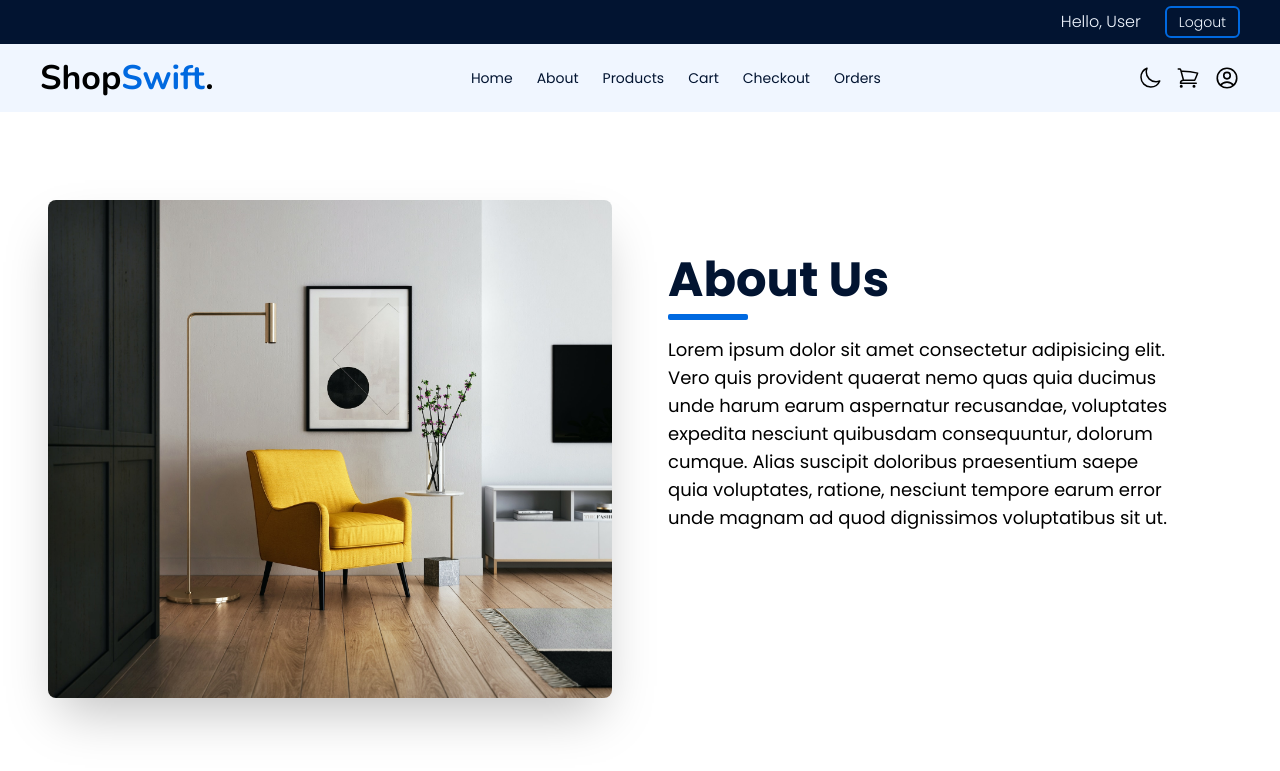
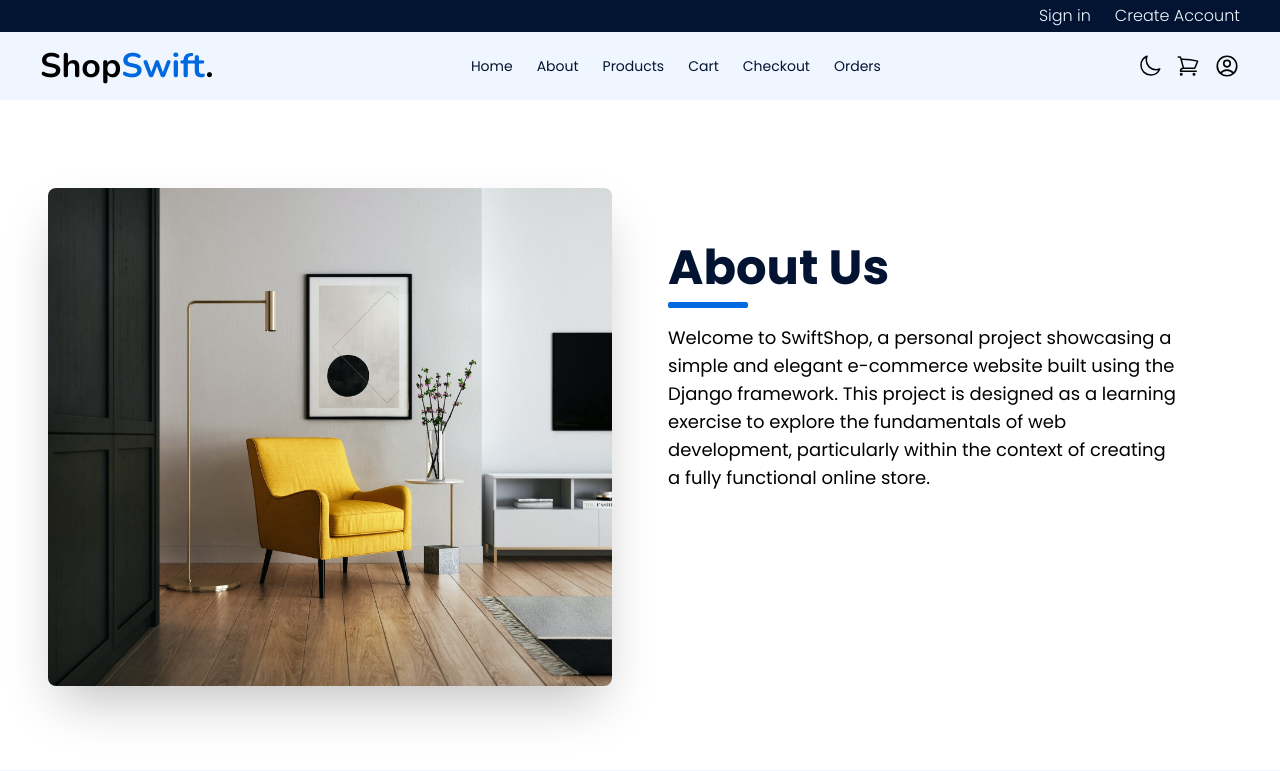
Before and after one commit to sam4web/shopswift, a Django app: page /about/ in a window 1280 px wide. Shown: the top 771 px of the page. Run offline with Django 5.2, Linux system fonts and the light colour scheme; style sheets or scripts are compiled from the project's sources.

Commit message:
styling & content change in templates

```diff
--- a/template/components/header.html
+++ b/template/components/header.html
@@ -3,23 +3,22 @@
     <div class="max-w-7xl w-full mx-auto px-4 lg:px-10 py-1.5">
       <ul
         class="text-light flex justify-center items-center sm:justify-end space-x-6 text-sm md:text-[16px] font-light">
-        <!--
-      <li>
-      <a href="./login.html" class="hover:underline">Sign in</a>
-      </li>
-      <li>
-      <a href="./register.html" class="hover:underline">Create Account</a>
-      </li>
 
-      -->
-        <li>Hello, User</li>
+        <li>
+          <a href="{% url 'core:login' %}" class="hover:underline">Sign in</a>
+        </li>
+        <li>
+          <a href="{% url 'core:register' %}" class="hover:underline">Create Account</a>
+        </li>
+
+        <!-- <li>Hello, User</li>
         <li>
           <a>
             <button class="text-sm text-light px-3 py-1 rounded-md border-primary border-2 transition">
               Logout
             </button>
           </a>
-        </li>
+        </li> -->
       </ul>
     </div>
   </nav>
--- a/template/core/about.html
+++ b/template/core/about.html
@@ -16,12 +16,10 @@
                     About Us
                 </h1>
                 <p class="font-normal text-base lg:text-lg dark:text-light">
-                    Lorem ipsum dolor sit amet consectetur adipisicing elit. Vero quis
-                    provident quaerat nemo quas quia ducimus unde harum earum aspernatur
-                    recusandae, voluptates expedita nesciunt quibusdam consequuntur,
-                    dolorum cumque. Alias suscipit doloribus praesentium saepe quia
-                    voluptates, ratione, nesciunt tempore earum error unde magnam ad quod
-                    dignissimos voluptatibus sit ut.
+                    Welcome to SwiftShop, a personal project showcasing a simple and elegant e-commerce website built
+                    using the Django framework. This project is designed as a learning exercise to explore the
+                    fundamentals of web development, particularly within the context of creating a fully functional
+                    online store.
                 </p>
             </div>
         </div>
--- a/template/core/cart.html
+++ b/template/core/cart.html
@@ -43,7 +43,7 @@
     <div class="flex flex-wrap md:flex-col gap-6 col-span-2 lg:col-span-3">
       <template x-for="i in 4" x-data>
         <div
-          class="shadow-md rounded-lg p-5 space-y-3 lg:space-y-0 lg:space-x-7 text-center bg-white dark:bg-primary-dark flex-col lg:flex-row flex items-start">
+          class="shadow-md rounded-lg p-5 space-y-3 lg:space-y-0 lg:space-x-7 text-center bg-white dark:bg-primary-dark flex-col lg:flex-row flex items-start transition">
           <img x-bind:src="`./src/assets/product-0${i}.jpg`" class="rounded-md lg:w-1/3" alt="" />
           <div class="text-left flex-1 space-y-2 md:space-y-5">
             <div class="lg:flex justify-between">
--- a/template/core/order.html
+++ b/template/core/order.html
@@ -15,7 +15,7 @@
     <section>
         <div class="relative overflow-x-auto rounded-lg">
             <table class="w-full text-base text-left text-gray-500 dark:text-gray-400">
-                <thead class="text-base text-gray bg-gray-50 dark:text-light dark:bg-primary-dark">
+                <thead class="text-base text-gray bg-gray-50 dark:text-light dark:bg-primary-dark transition">
                     <tr>
                         <th scope="col" class="px-6 py-4 font-medium">Name</th>
                         <th scope="col" class="px-6 py-4 font-medium">Address</th>
@@ -25,14 +25,14 @@
                     </tr>
                 </thead>
                 <tbody>
-                    <tr class="bg-white border-b dark:bg-gray-800 dark:border-gray-700">
+                    <tr class="bg-white border-b dark:bg-gray-800 dark:border-gray-700 transition">
                         <td class="px-6 py-4">Whimsy Walter</td>
                         <td class="px-6 py-4">Pun Lane, Hilarity Heights</td>
                         <td class="px-6 py-4">1</td>
                         <td class="px-6 py-4">$202.99</td>
                         <td class="px-6 py-4">Feb 5th, 2024</td>
                     </tr>
-                    <tr class="bg-white border-b dark:bg-gray-800 dark:border-gray-700">
+                    <tr class="bg-white border-b dark:bg-gray-800 dark:border-gray-700 transition">
                         <td class="px-6 py-4">Whimsy Walter</td>
                         <td class="px-6 py-4">Pun Lane, Hilarity Heights</td>
                         <td class="px-6 py-4">1</td>
--- a/template/product/list.html
+++ b/template/product/list.html
@@ -103,7 +103,8 @@
             <template x-if="gridLayout">
                 <div class="grid grid-cols-1 sm:grid-cols-2 lg:grid-cols-3 gap-4 my-6">
                     <template x-for="i in 4">
-                        <div class="shadow-md rounded-lg p-5 space-y-2 text-center bg-white dark:bg-primary-dark">
+                        <div
+                            class="shadow-md rounded-lg p-5 space-y-2 text-center bg-white dark:bg-primary-dark transition">
                             <img x-bind:src="`./src/assets/product-0${i}.jpg`" class="rounded-md mb-5" alt="" />
                             <div class="flex justify-between items-center gap-3">
                                 <h3 class="text-md dark:text-light">
@@ -120,7 +121,7 @@
                 <div class="space-y-6 my-6">
                     <template x-for="i in 4">
                         <div
-                            class="shadow-md rounded-lg p-5 space-y-3 sm:space-y-0 sm:space-x-7 text-center bg-white dark:bg-primary-dark flex-col sm:flex-row flex items-start">
+                            class="shadow-md rounded-lg p-5 space-y-3 sm:space-y-0 sm:space-x-7 text-center bg-white dark:bg-primary-dark flex-col sm:flex-row flex items-start transition">
                             <img x-bind:src="`./src/assets/product-0${i}.jpg`" class="rounded-md sm:w-2/5" alt="" />
                             <div class="space-y-3 text-left flex-1">
                                 <div class="flex justify-between">
--- a/template/user/profile.html
+++ b/template/user/profile.html
@@ -116,7 +116,7 @@
             <div class="space-y-6">
                 <template x-for="i in 4">
                     <div
-                        class="shadow-md rounded-lg p-5 space-y-4 sm:space-y-0 sm:space-x-7 text-center bg-white dark:bg-primary-dark flex-col sm:flex-row flex items-start">
+                        class="shadow-md rounded-lg p-5 space-y-4 sm:space-y-0 sm:space-x-7 text-center bg-white dark:bg-primary-dark flex-col sm:flex-row flex items-start transition">
                         <img x-bind:src="`./src/assets/product-0${i}.jpg`" class="rounded-md sm:w-2/5" alt="" />
                         <div class="space-y-3 text-left flex-1">
                             <div class="flex justify-between">
```
